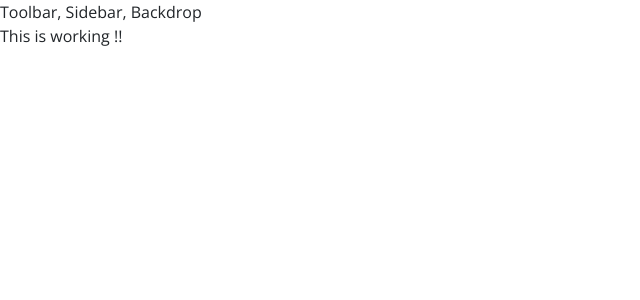
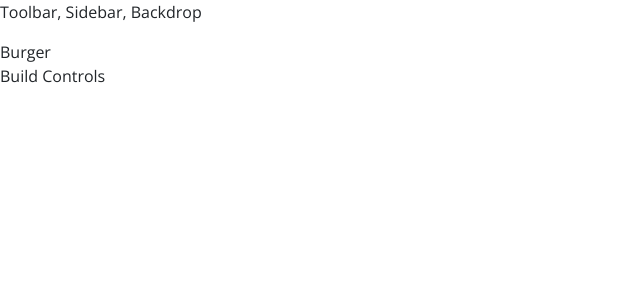
Before and after one commit to dolphinedaisy/react-burger-builder, a React (Create React App) app: page / in a window 1280 px wide. Shown: the top 300 px of the page, without its empty margins (0-640 px from the left). Built offline with nearby package versions, Linux system fonts and the light colour scheme.

Commit message:
125. Starting Implementation of The Burger Builder Container

```diff
--- a/src/App.js
+++ b/src/App.js
@@ -1,10 +1,11 @@
 import React from 'react';
 import Layout from "./Components/Layout/Layout";
+import BurgerBuilder from "./Containers/BurgerBuilder/BurgerBuilder";
 
 function App() {
   return (
     <Layout>
-      <p>This is working !!</p>
+      <BurgerBuilder />
     </Layout>
   );
 }
--- /dev/null
+++ b/src/Components/Layout/Layout.css
@@ -0,0 +1,3 @@
+.Content {
+    margin-top: 16px;
+}
--- a/src/Components/Layout/Layout.js
+++ b/src/Components/Layout/Layout.js
@@ -1,10 +1,11 @@
 import React from "react";
 import ReactAux from "../../hoc/ReactAux";
+import "../Layout/Layout.css";
 
 const layout = (props) => (
     <ReactAux>
         <div>Toolbar, Sidebar, Backdrop</div>
-        <main>
+        <main className={'Content'}>
             {props.children}
         </main>
     </ReactAux>
--- /dev/null
+++ b/src/Containers/BurgerBuilder/BurgerBuilder.js
@@ -0,0 +1,16 @@
+import React, { Component } from "react";
+import ReactAux from "../../hoc/ReactAux";
+
+class BurgerBuilder extends Component {
+
+    render() {
+        return(
+          <ReactAux>
+              <div>Burger</div>
+              <div>Build Controls</div>
+          </ReactAux>
+        );
+    }
+}
+
+export default BurgerBuilder;
```
